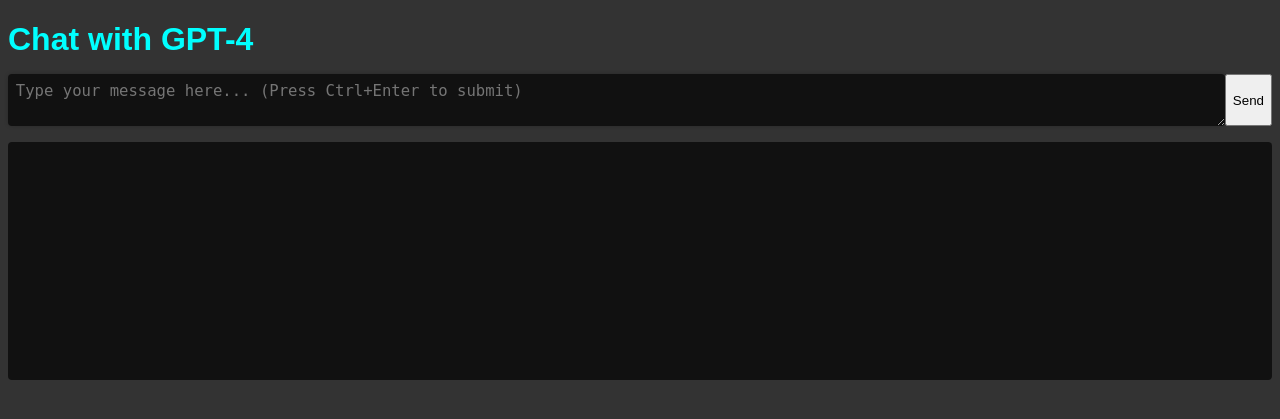
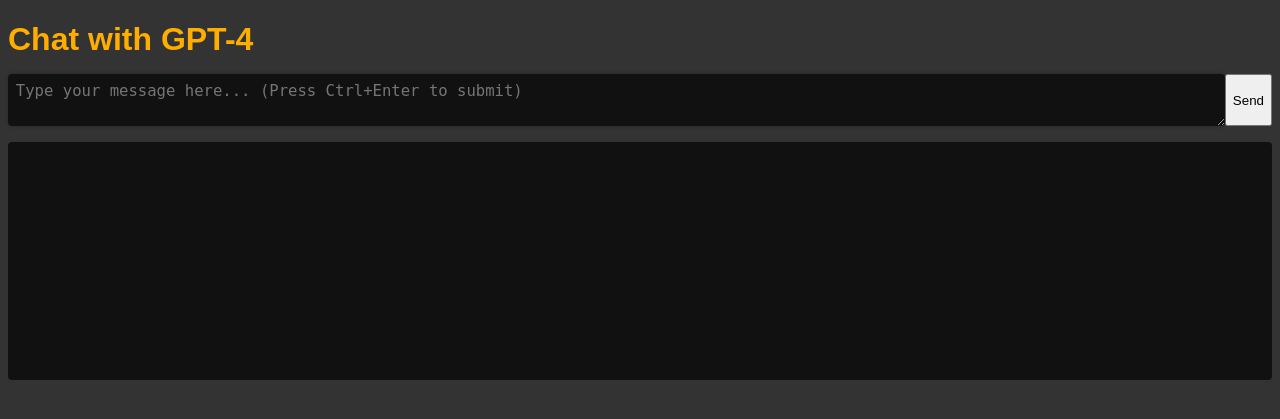
Before and after one commit to pati-dev/sasta-chatgpt, a Flask app: page / in a window 1280 px wide. Shown: the top 419 px of the page. Run offline with Flask 2, Linux system fonts and the light colour scheme.

Commit message:
change colors in html

```diff
--- a/templates/index.html
+++ b/templates/index.html
@@ -6,7 +6,7 @@
       body {
         font-family: Arial, sans-serif;
         background-color: #333333;
-        color: #00ffff;
+        color: #ffae00;
       }
       h1 {
         font-size: 2em;
@@ -25,7 +25,7 @@
         border: none;
         box-shadow: 0 0 4px rgba(0, 0, 0, 0.2);
         background-color: #111111;
-        color: #00ffff;
+        color: #ff8000;
         white-space: pre-wrap;
         word-wrap: break-word;
         resize: vertical;
```
